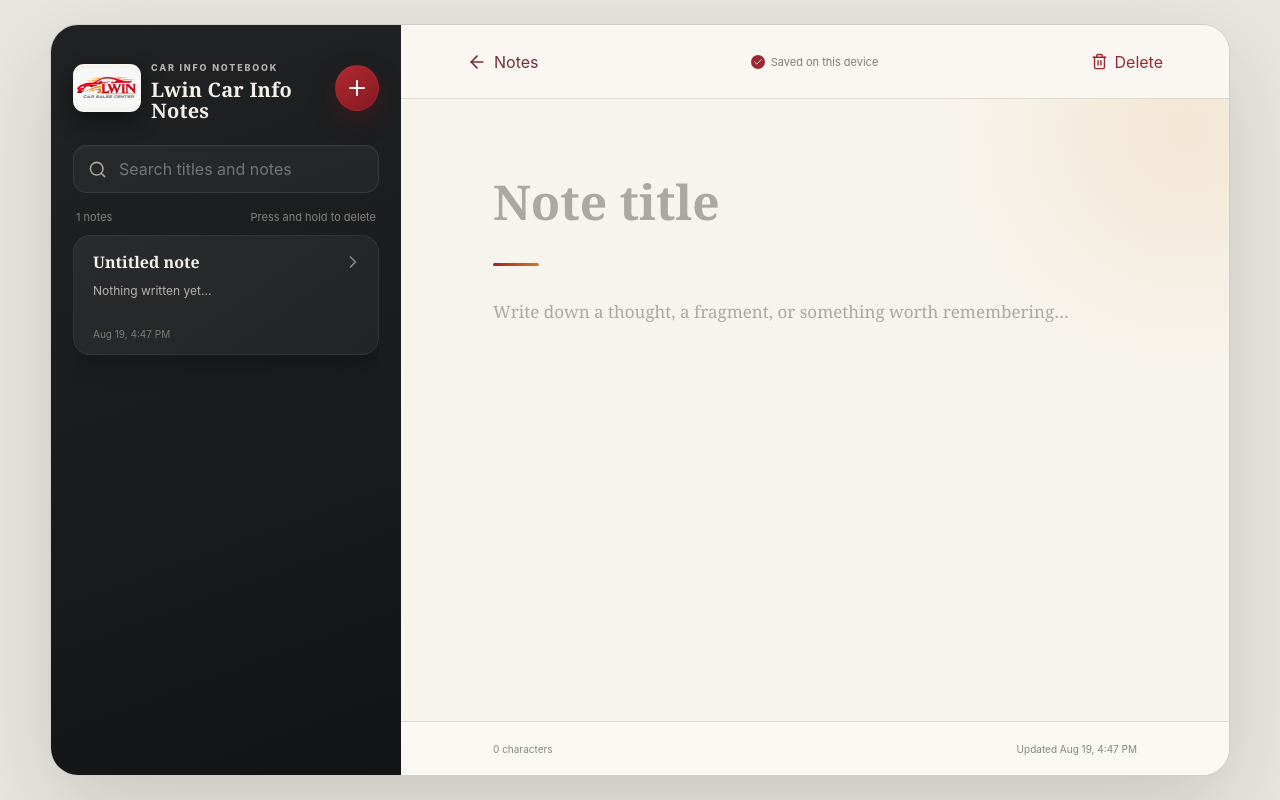
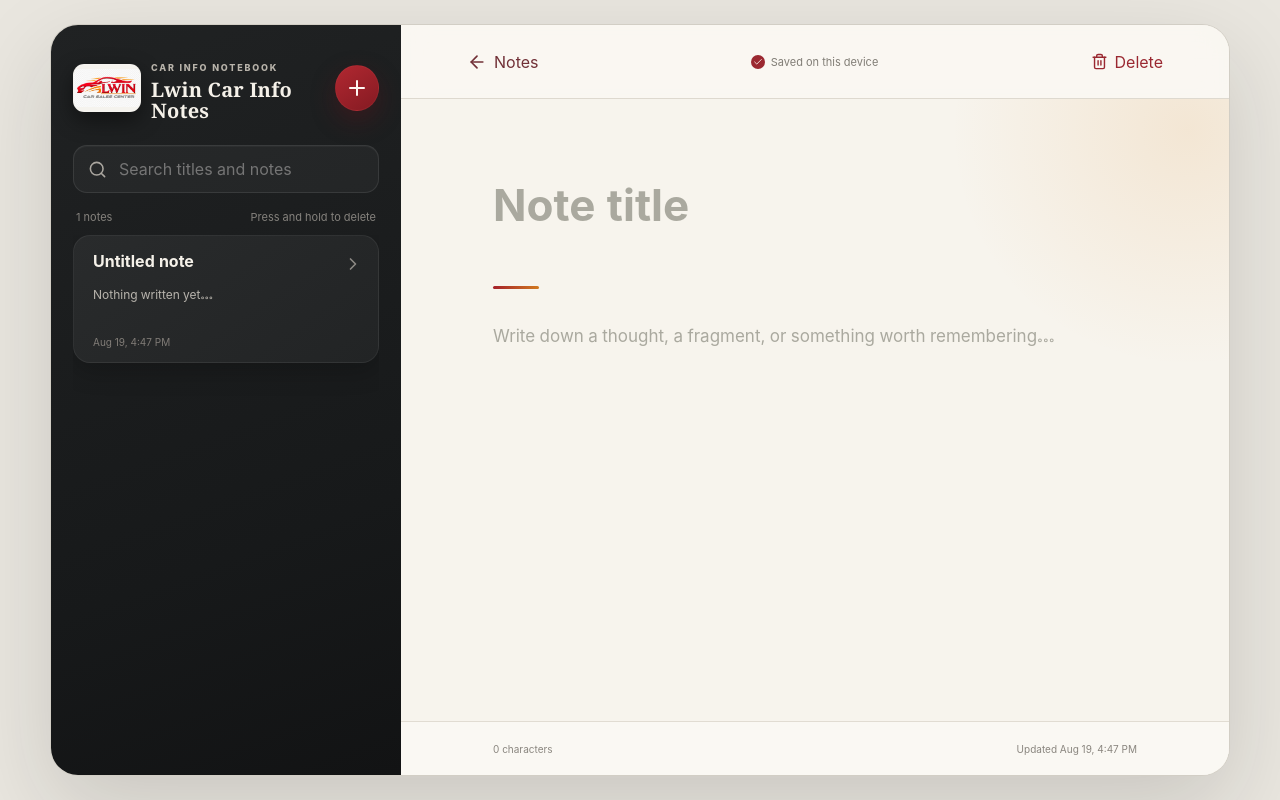
Before and after one commit to wujiazeng047/NOTES, a React (Vite) app: page / in a window 1280 px wide. Both pictures are taken after typing "Sample" into the empty fields and a click on the button "Create your first note". Built offline with nearby package versions, Linux system fonts and the light colour scheme.

Commit message:
Add files via upload

```diff
--- a/public/sw.js
+++ b/public/sw.js
@@ -1,4 +1,4 @@
-const CACHE = "lwin-car-info-notes-v5";
+const CACHE = "lwin-car-info-notes-v6";
 const SHELL = ["./", "./index.html", "./manifest.webmanifest", "./lwin-logo.png"];
 self.addEventListener("install", (event) => event.waitUntil(
   caches.open(CACHE).then((cache) => cache.addAll(SHELL)).then(() => self.skipWaiting()),
--- a/src/App.tsx
+++ b/src/App.tsx
@@ -99,9 +99,9 @@ export default function App() {
         <span className="card-accent" />
         <span className="card-copy">
           <span className="card-heading">
-            <strong>{note.title.trim() || "Untitled note"}</strong><ChevronRight size={20} />
+            <strong lang="my">{note.title.trim() || "Untitled note"}</strong><ChevronRight size={20} />
           </span>
-          <span className="preview">{note.content.trim() || "Nothing written yet…"}</span>
+          <span className="preview" lang="my">{note.content.trim() || "Nothing written yet…"}</span>
           <time>{formatDate(note.updatedAt)}</time>
         </span>
       </button>
@@ -120,7 +120,7 @@ export default function App() {
         </header>
 
         <label className="search-box">
-          <Search size={19} /><input value={query} onChange={(e) => setQuery(e.target.value)}
+          <Search size={19} /><input lang="my" value={query} onChange={(e) => setQuery(e.target.value)}
             placeholder="Search titles and notes" aria-label="Search notes" />
           {query && <button onClick={() => setQuery("")} aria-label="Clear search"><X size={17} /></button>}
         </label>
@@ -149,10 +149,10 @@ export default function App() {
             <button className="delete-button" onClick={() => setPendingDelete(selected)}><Trash2 size={17} /><span>Delete</span></button>
           </header>
           <div className="editor-body">
-            <input ref={titleRef} className="title-input" value={selected.title}
+            <input ref={titleRef} className="title-input" lang="my" dir="auto" value={selected.title}
               onChange={(e) => updateNote("title", e.target.value)} placeholder="Note title" maxLength={100} />
             <span className="title-rule" />
-            <textarea value={selected.content} onChange={(e) => updateNote("content", e.target.value)}
+            <textarea lang="my" dir="auto" value={selected.content} onChange={(e) => updateNote("content", e.target.value)}
               placeholder="Write down a thought, a fragment, or something worth remembering…" />
           </div>
           <footer className="editor-footer"><span>{selected.content.length} characters</span><span>Updated {formatDate(selected.updatedAt)}</span></footer>
--- a/src/styles.css
+++ b/src/styles.css
@@ -22,9 +22,9 @@ h1 { margin: 4px 0 0; font-family: Georgia, serif; font-size: 20px; line-height:
 .card-accent { width: 4px; flex: none; background: linear-gradient(#b3252f, #d17a20); }
 .card-copy { min-width: 0; padding: 15px 15px 14px; display: flex; flex: 1; flex-direction: column; }
 .card-heading { display: flex; align-items: center; justify-content: space-between; gap: 8px; }
-.card-heading strong { overflow: hidden; font-family: Georgia, serif; font-size: 16px; text-overflow: ellipsis; white-space: nowrap; }
+.card-heading strong { overflow: hidden; font-family: "Myanmar Sangam MN", "Noto Sans Myanmar", "Myanmar Text", Padauk, -apple-system, BlinkMacSystemFont, sans-serif; font-size: 16px; line-height: 1.65; letter-spacing: normal; text-overflow: ellipsis; white-space: nowrap; }
 .card-heading svg { flex: none; color: #8d8984; }
-.preview { height: 40px; margin: 8px 0 7px; display: -webkit-box; overflow: hidden; color: #b8b4ad; font-size: 12px; line-height: 20px; -webkit-box-orient: vertical; -webkit-line-clamp: 2; }
+.preview { height: 44px; margin: 8px 0 7px; display: -webkit-box; overflow: hidden; color: #b8b4ad; font-family: "Myanmar Sangam MN", "Noto Sans Myanmar", "Myanmar Text", Padauk, -apple-system, BlinkMacSystemFont, sans-serif; font-size: 12px; line-height: 22px; letter-spacing: normal; -webkit-box-orient: vertical; -webkit-line-clamp: 2; }
 .note-card time { color: #807c77; font-size: 10px; }
 .empty-state { height: 100%; min-height: 340px; padding: 24px; display: flex; align-items: center; justify-content: center; flex-direction: column; text-align: center; }
 .empty-mark { width: 72px; height: 72px; display: grid; place-items: center; border: 1px solid #bd303b4a; border-radius: 24px; color: #d9d2c8; background: linear-gradient(145deg, #9d202a2b, #cf781a18); font-family: Georgia, serif; font-size: 29px; }
@@ -38,10 +38,10 @@ h1 { margin: 4px 0 0; font-family: Georgia, serif; font-size: 20px; line-height:
 .saved { display: flex; align-items: center; gap: 6px; color: #817d76; font-size: 11px; }
 .saved svg { padding: 2px; border-radius: 50%; color: #fff8f2; background: #9b2831; }
 .editor-body { min-height: 0; padding: clamp(38px, 6vw, 70px) clamp(28px, 8vw, 92px) 20px; display: flex; flex: 1; flex-direction: column; background: radial-gradient(circle at 95% 5%, #d9862620, transparent 24%); }
-.title-input { width: 100%; padding: 0; border: 0; outline: 0; color: #232222; background: transparent; font-family: Georgia, serif; font-size: clamp(32px, 4vw, 48px); font-weight: 700; }
+.title-input { width: 100%; min-height: 1.75em; padding: 8px 0 12px; border: 0; outline: 0; color: #232222; background: transparent; font-family: "Myanmar Sangam MN", "Noto Sans Myanmar", "Myanmar Text", Padauk, -apple-system, BlinkMacSystemFont, sans-serif; font-size: clamp(30px, 4vw, 44px); font-weight: 700; line-height: 1.55; letter-spacing: normal; word-spacing: normal; }
 .title-input::placeholder, textarea::placeholder { color: #aaa99f; }
 .title-rule { width: 46px; height: 3px; margin: 29px 0; border-radius: 3px; background: linear-gradient(90deg, #a5202a, #d17a20); }
-textarea { width: 100%; min-height: 0; padding: 0; flex: 1; resize: none; border: 0; outline: 0; color: #444940; background: transparent; font-family: Georgia, serif; font-size: 17px; line-height: 2; }
+textarea { width: 100%; min-height: 0; padding: 4px 0; flex: 1; resize: none; border: 0; outline: 0; color: #444440; background: transparent; font-family: "Myanmar Sangam MN", "Noto Sans Myanmar", "Myanmar Text", Padauk, -apple-system, BlinkMacSystemFont, sans-serif; font-size: 17px; line-height: 1.9; letter-spacing: normal; word-spacing: normal; }
 .editor-footer { min-height: 54px; padding: 0 clamp(28px, 8vw, 92px); display: flex; align-items: center; justify-content: space-between; border-top: 1px solid #e1dcd2; color: #8a867f; background: #faf8f3; font-size: 10px; }
 .modal-backdrop { position: fixed; inset: 0; z-index: 10; padding: 20px; display: grid; place-items: center; background: #121713a8; backdrop-filter: blur(5px); }
 .modal { width: min(390px, 100%); padding: 28px; border: 1px solid #e1dbd0; border-radius: 22px; background: #f8f5ee; box-shadow: 0 24px 70px #0006; }
```
